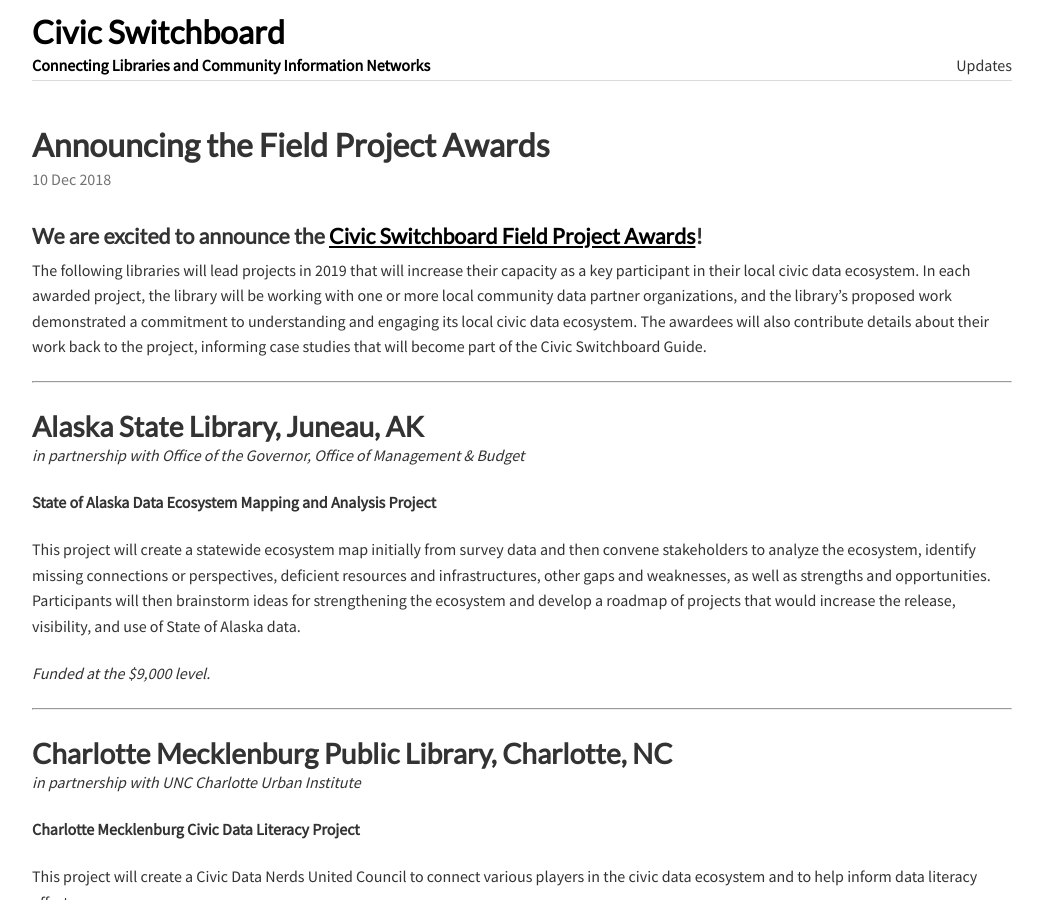
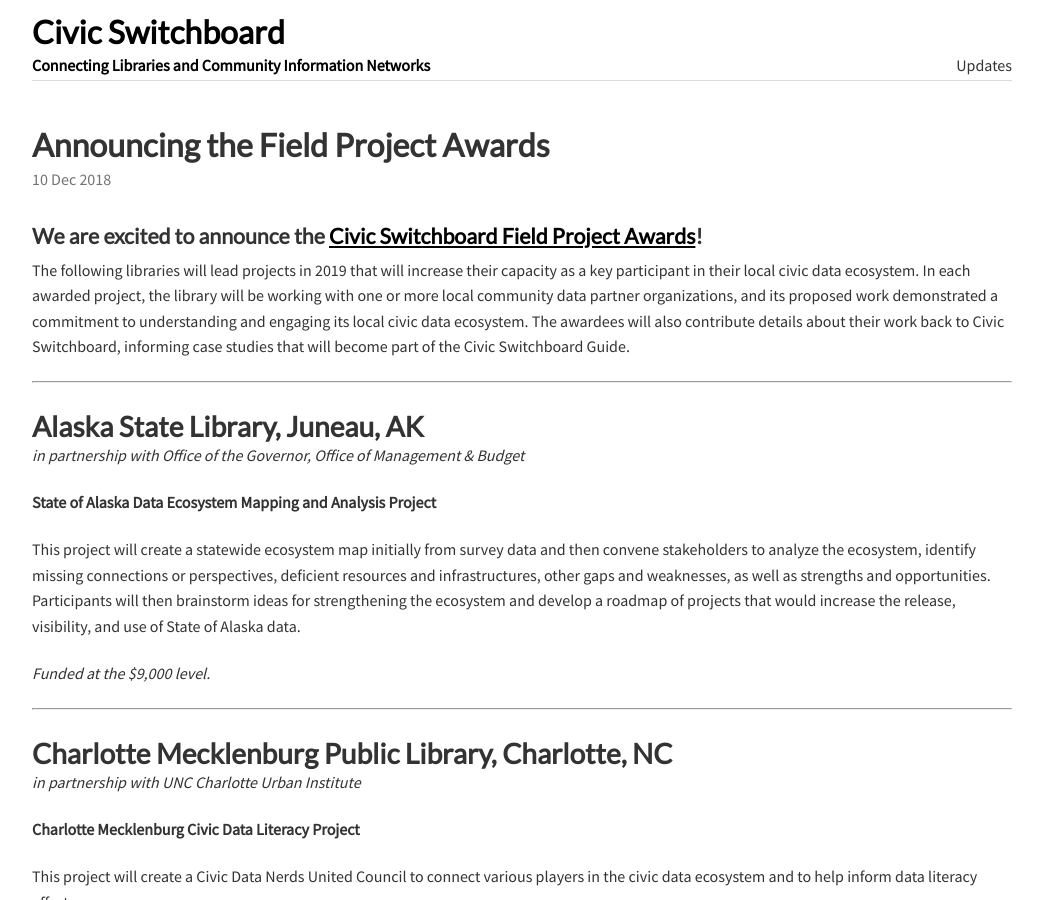
Before and after one commit to civic-switchboard/civic-switchboard.github.io.first, a Jekyll site: the page built from _posts/2018-12-10-post_13.md, in a window 1280 px wide and 900 px high. Shown: the whole window, without its empty margins (118-1161 px from the left). Built offline with Jekyll 4.4.1, drawn with Linux system fonts in a browser that asks for light colours; nearby versions of some CDN libraries.

Commit message:
minor tweaks

```diff
--- a/_posts/2018-12-10-post_13.md
+++ b/_posts/2018-12-10-post_13.md
@@ -5,7 +5,7 @@
 ---
 
 #### We are excited to announce the [Civic Switchboard Field Project Awards](https://civic-switchboard.github.io/updates/post_11)!
-The following libraries will lead projects in 2019 that will increase their capacity as a key participant in their local civic data ecosystem. In each awarded project, the library will be working with one or more local community data partner organizations, and the library's proposed work demonstrated a commitment to understanding and engaging its local civic data ecosystem. The awardees will also contribute details about their work back to the project, informing case studies that will become part of the Civic Switchboard Guide.
+The following libraries will lead projects in 2019 that will increase their capacity as a key participant in their local civic data ecosystem. In each awarded project, the library will be working with one or more local community data partner organizations, and its proposed work demonstrated a commitment to understanding and engaging its local civic data ecosystem. The awardees will also contribute details about their work back to Civic Switchboard, informing case studies that will become part of the Civic Switchboard Guide.
 
 ***
 ### Alaska State Library, Juneau, AK
```
